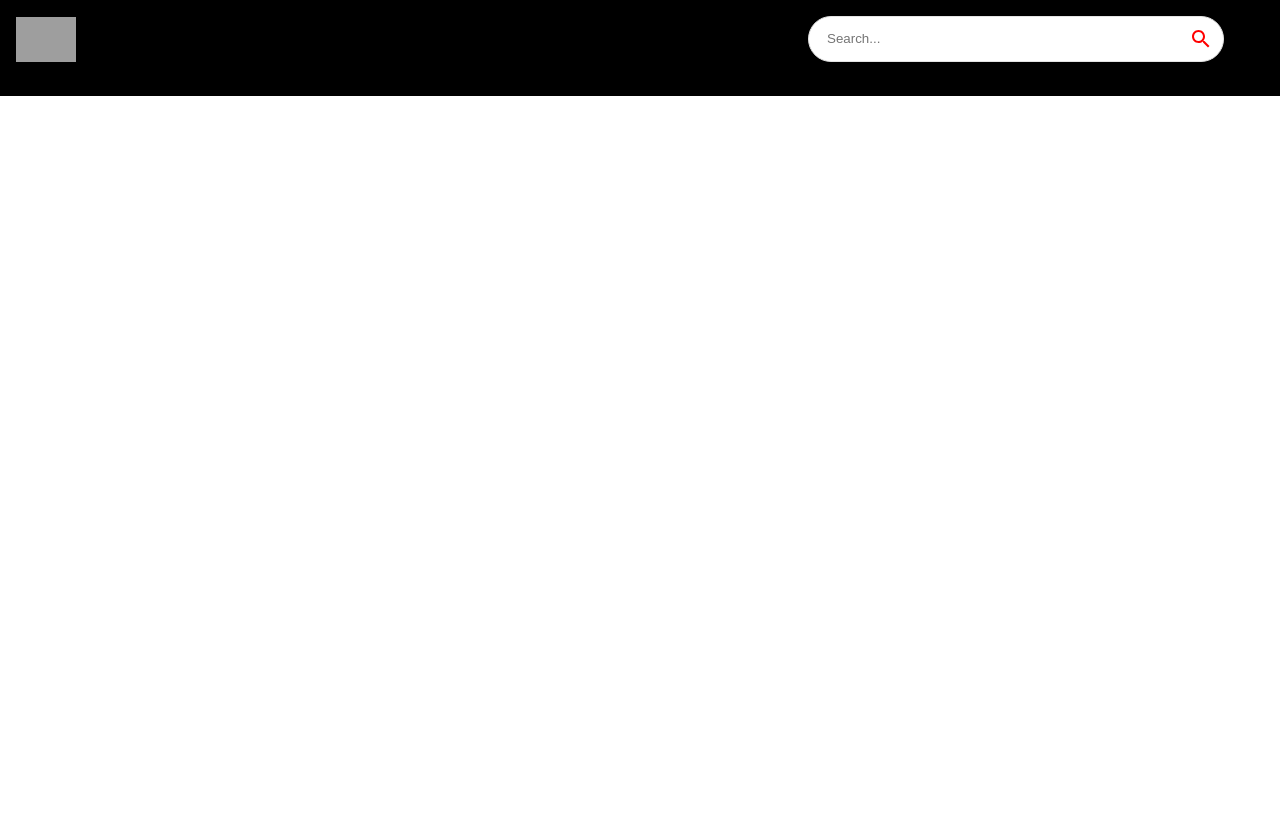
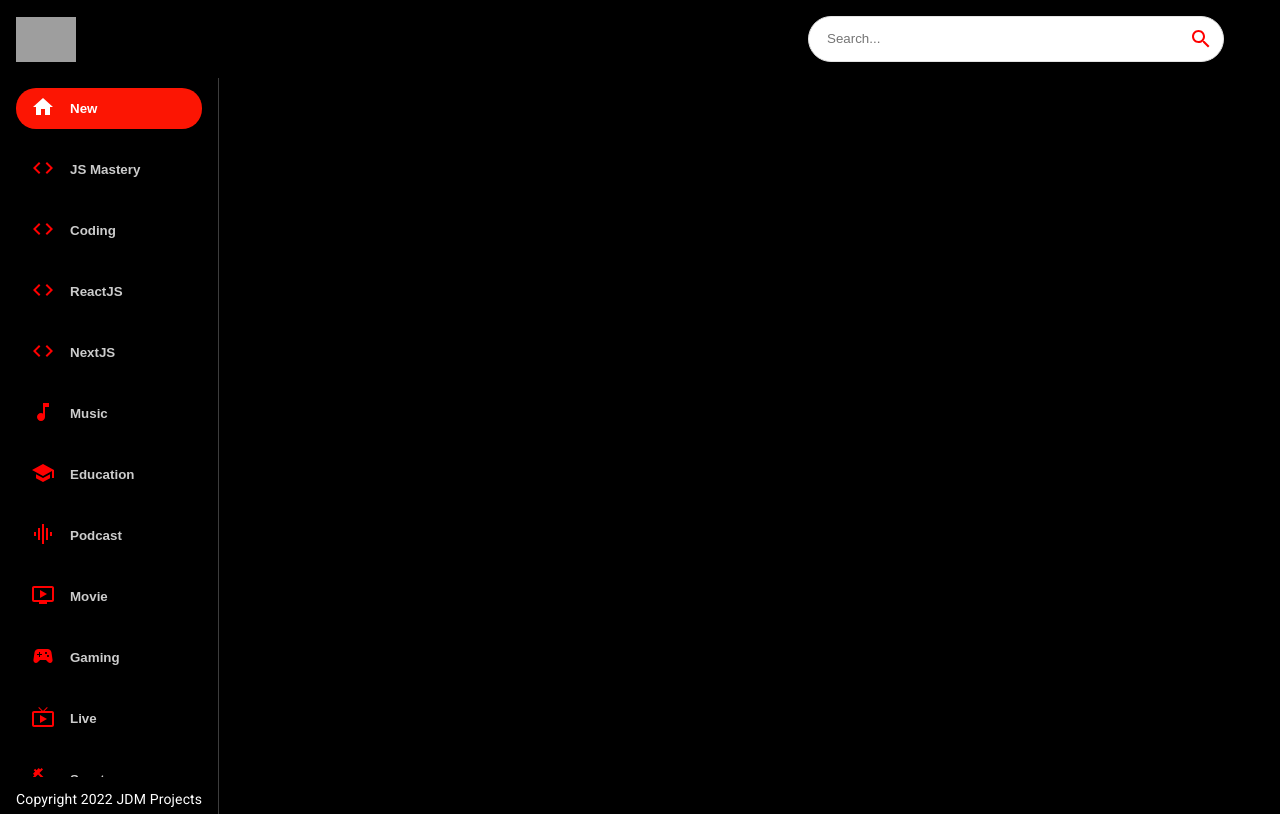
Before and after one commit to dalemab3/Youtube-Clone-ReactJS-API, a React (Create React App) app: page / in a window 1280 px wide. Built offline with nearby package versions, Linux system fonts and the light colour scheme; grey boxes are pictures that could not be loaded.

Commit message:
Sidebar Part 1

```diff
--- a/src/components/Feed.jsx
+++ b/src/components/Feed.jsx
@@ -1,9 +1,29 @@
-import React from 'react'
+import { useState, useEffect } from "react";
+import { Box, Stack, Typography } from "@mui/material";
+import Sidebar from "./Sidebar";
 
 const Feed = () => {
   return (
-    <div>Feed</div>
-  )
-}
+    <Stack sx={{ flexDirection: { sx: "column", md: "row" } }}>
+      <Box
+        sx={{
+          height: { sx: "auto", md: "92vh" },
+          borderRight: "1px solid #3d3d3d",
+          px: { sx: 0, md: 2 },
+        }}
+      >
+        <Sidebar />
 
-export default Feed
+        <Typography
+          className="copyright"
+          variant="body2"
+          sx={{ mt: 1.5, color: "#fff" }}
+        >
+          Copyright 2022 JDM Projects
+        </Typography>
+      </Box>
+    </Stack>
+  );
+};
+
+export default Feed;
--- /dev/null
+++ b/src/components/Sidebar.jsx
@@ -0,0 +1,21 @@
+import { Stack } from '@mui/material';
+
+import { categories } from '../utils/constants';
+
+const selectedCategory = 'New';
+
+const Sidebar = () => (
+    <Stack direction="row" sx={{ overflowY: "auto", height: { sx: 'auto', md: '95%'}, flexDirection: { md: 'column'}, }}>
+        {categories.map((category) => (
+            <button className="category-btn" style={{ background: category.name === selectedCategory && '#FC1503', color: 'white'}}
+            key={category.name}
+            >
+                <span style={{ color: category.name === selectedCategory ? 'white' : 'red', marginRight: '15px'}}>{category.icon}</span>
+                <span style={{ opacity: category.name === selectedCategory ? '1' : '0.8'}}>{category.name}</span>
+            </button>
+        ))}
+    </Stack>
+  )
+
+
+export default Sidebar
--- a/src/components/index.js
+++ b/src/components/index.js
@@ -4,3 +4,4 @@
 export { default as SearchFeed } from "./SearchFeed";
 export { default as VideoDetail } from "./VideoDetail";
 export { default as SearchBar } from "./SearchBar";
+export { default as Sidebar } from "./Sidebar";
```
